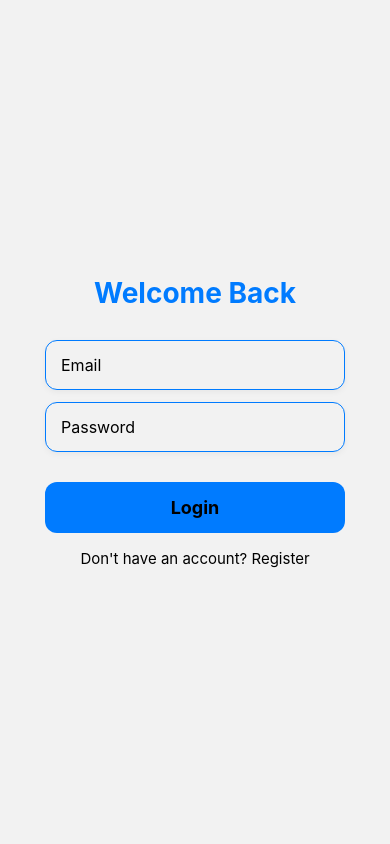
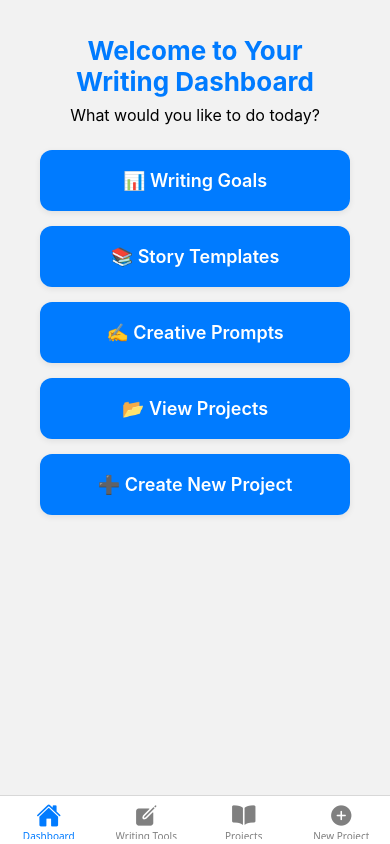
Before and after one commit to 17-01-2003/WritersFlow, a React Native app: screen /Dashboard in a window 390 px wide. Built offline with nearby package versions, Linux system fonts and the light colour scheme.

Commit message:
Final changes and fixes
-Fixed UI on all pages
-Added bottom down navigation

```diff
--- a/App.js
+++ b/App.js
@@ -1,13 +1,9 @@
-import React, { useState } from "react";
-import { Button, ActivityIndicator, View } from "react-native";
+import React from "react";
 import { GestureHandlerRootView } from "react-native-gesture-handler";
 import { NavigationContainer } from "@react-navigation/native";
 import { createNativeStackNavigator } from "@react-navigation/native-stack";
 import { createBottomTabNavigator } from "@react-navigation/bottom-tabs";
 import { Ionicons } from "@expo/vector-icons";
-
-import LoginScreen from "./src/components/screens/AuthorisationScreens/LoginScreen";
-import RegistrationScreen from "./src/components/screens/AuthorisationScreens/RegistrationScreen";
 
 import DashboardScreen from "./src/components/screens/Dashboard/DashboardScreen";
 
@@ -24,13 +20,14 @@ import EditProjectScreen from "./src/components/screens/ProjectManagementScreens
 import ProjectCreateScreen from "./src/components/screens/ProjectManagementScreens/ProjectCreateScreen";
 import WritingEditorScreen from "./src/components/screens/ProjectManagementScreens/WritingEditorScreen";
 
-const AuthStack = createNativeStackNavigator();
+// Create Navigators
 const WritingToolsStack = createNativeStackNavigator();
 const ProjectsStack = createNativeStackNavigator();
 const Tab = createBottomTabNavigator();
 
+// Writing Tools Stack Navigator
 const WritingToolsNavigator = () => (
-  <WritingToolsStack.Navigator>
+  <WritingToolsStack.Navigator screenOptions={{ headerShown: true }}>
     <WritingToolsStack.Screen
       name="WritingGoals"
       component={WritingGoalsScreen}
@@ -64,8 +61,9 @@ const WritingToolsNavigator = () => (
   </WritingToolsStack.Navigator>
 );
 
+// Projects Stack Navigator
 const ProjectsNavigator = () => (
-  <ProjectsStack.Navigator>
+  <ProjectsStack.Navigator screenOptions={{ headerShown: true }}>
     <ProjectsStack.Screen
       name="ProjectList"
       component={ProjectListScreen}
@@ -94,21 +92,25 @@ const ProjectsNavigator = () => (
   </ProjectsStack.Navigator>
 );
 
-const MainApp = ({ setUser }) => (
+// Main App
+const App = () => {
+  return (
+    <GestureHandlerRootView style={{ flex: 1 }}>
+      <NavigationContainer>
         <Tab.Navigator
+          initialRouteName="Dashboard"
           screenOptions={({ route }) => ({
             tabBarIcon: ({ color, size }) => {
               let iconName;
               if (route.name === "Dashboard") iconName = "home";
               else if (route.name === "WritingTools") iconName = "create";
               else if (route.name === "Projects") iconName = "book";
+              else if (route.name === "NewProject") iconName = "add-circle"; // ➕ New Project
               return <Ionicons name={iconName} size={size} color={color} />;
             },
-      headerRight: () => (
-        <Button title="Logout" onPress={() => setUser(null)} />
-      ),
             tabBarActiveTintColor: "#007BFF",
             tabBarInactiveTintColor: "gray",
+            headerShown: false,
           })}
         >
           <Tab.Screen name="Dashboard" component={DashboardScreen} />
@@ -118,38 +120,12 @@ const MainApp = ({ setUser }) => (
             options={{ title: "Writing Tools" }}
           />
           <Tab.Screen name="Projects" component={ProjectsNavigator} />
+          <Tab.Screen
+            name="NewProject"
+            component={ProjectCreateScreen}
+            options={{ title: "New Project" }}
+          />
         </Tab.Navigator>
-);
-
-const App = () => {
-  const [user, setUser] = useState(null);
-  const [loading, setLoading] = useState(false);
-
-  if (loading) {
-    return (
-      <GestureHandlerRootView
-        style={{ flex: 1, justifyContent: "center", alignItems: "center" }}
-      >
-        <ActivityIndicator size="large" color="#007BFF" />
-      </GestureHandlerRootView>
-    );
-  }
-
-  return (
-    <GestureHandlerRootView style={{ flex: 1 }}>
-      <NavigationContainer>
-        {user ? (
-          <MainApp setUser={setUser} />
-        ) : (
-          <AuthStack.Navigator>
-            <AuthStack.Screen name="Login" options={{ headerShown: false }}>
-              {(props) => <LoginScreen {...props} setUser={setUser} />}
-            </AuthStack.Screen>
-            <AuthStack.Screen name="Register" options={{ headerShown: false }}>
-              {(props) => <RegistrationScreen {...props} setUser={setUser} />}
-            </AuthStack.Screen>
-          </AuthStack.Navigator>
-        )}
       </NavigationContainer>
     </GestureHandlerRootView>
   );
--- a/src/components/screens/Dashboard/DashboardScreen.js
+++ b/src/components/screens/Dashboard/DashboardScreen.js
@@ -10,7 +10,7 @@ import { useNavigation } from "@react-navigation/native";
 import Screen from "../../Layout/Screen";
 import { COLOURS } from "../../../UI/COLOURS";
 
-const DashboardScreen = ({ setUser }) => {
+const DashboardScreen = () => {
   const navigation = useNavigation();
 
   return (
@@ -22,46 +22,49 @@ const DashboardScreen = ({ setUser }) => {
         <View style={styles.cardGroup}>
           <TouchableOpacity
             style={styles.card}
-            onPress={() => navigation.navigate("WritingGoals")}
+            onPress={() =>
+              navigation.navigate("WritingTools", { screen: "WritingGoals" })
+            }
           >
             <Text style={styles.cardText}>📊 Writing Goals</Text>
           </TouchableOpacity>
 
           <TouchableOpacity
             style={styles.card}
-            onPress={() => navigation.navigate("Templates")}
+            onPress={() =>
+              navigation.navigate("WritingTools", { screen: "StoryTemplates" })
+            }
           >
             <Text style={styles.cardText}>📚 Story Templates</Text>
           </TouchableOpacity>
 
           <TouchableOpacity
             style={styles.card}
-            onPress={() => navigation.navigate("CreativePrompts")}
+            onPress={() =>
+              navigation.navigate("WritingTools", { screen: "CreativePrompts" })
+            }
           >
             <Text style={styles.cardText}>✍️ Creative Prompts</Text>
           </TouchableOpacity>
 
           <TouchableOpacity
             style={styles.card}
-            onPress={() => navigation.navigate("ProjectList")}
+            onPress={() =>
+              navigation.navigate("Projects", { screen: "ProjectList" })
+            }
           >
             <Text style={styles.cardText}>📂 View Projects</Text>
           </TouchableOpacity>
 
           <TouchableOpacity
             style={styles.card}
-            onPress={() => navigation.navigate("CreateProject")}
+            onPress={() =>
+              navigation.navigate("Projects", { screen: "CreateProject" })
+            }
           >
             <Text style={styles.cardText}>➕ Create New Project</Text>
           </TouchableOpacity>
         </View>
-
-        <TouchableOpacity
-          style={styles.logoutButton}
-          onPress={() => setUser(null)}
-        >
-          <Text style={styles.logoutText}>Logout</Text>
-        </TouchableOpacity>
       </ScrollView>
     </Screen>
   );
@@ -103,21 +106,9 @@ const styles = StyleSheet.create({
     elevation: 2,
   },
   cardText: {
-    color: COLOURS.white,
+    color: "#ffffff",
     fontSize: 18,
     fontWeight: "600",
-  },
-  logoutButton: {
-    marginTop: 10,
-    backgroundColor: COLOURS.secondary,
-    paddingVertical: 15,
-    paddingHorizontal: 40,
-    borderRadius: 10,
-  },
-  logoutText: {
-    color: COLOURS.white,
-    fontSize: 16,
-    fontWeight: "bold",
   },
 });
 
--- a/src/components/screens/WritingToolsScreens/StoryTemplatesScreen.js
+++ b/src/components/screens/WritingToolsScreens/StoryTemplatesScreen.js
@@ -8,7 +8,7 @@ import {
 } from "react-native";
 import { useNavigation } from "@react-navigation/native";
 import { COLOURS } from "../../../UI/COLOURS";
-import { storyTemplates } from "../../../data/storyTemplates"; // ✅ Import templates
+import { storyTemplates } from "../../../data/storyTemplates";
 import Screen from "../../Layout/Screen";
 
 const StoryTemplatesScreen = () => {
--- a/src/components/screens/WritingToolsScreens/WritingGoalScreen.js
+++ b/src/components/screens/WritingToolsScreens/WritingGoalScreen.js
@@ -183,7 +183,7 @@ const styles = StyleSheet.create({
     alignItems: "center",
   },
   buttonText: {
-    color: COLOURS.white,
+    color: "#ffffff",
     fontSize: 16,
     fontWeight: "bold",
   },
```
Lines whose indentation alone changed are shown as unchanged.
